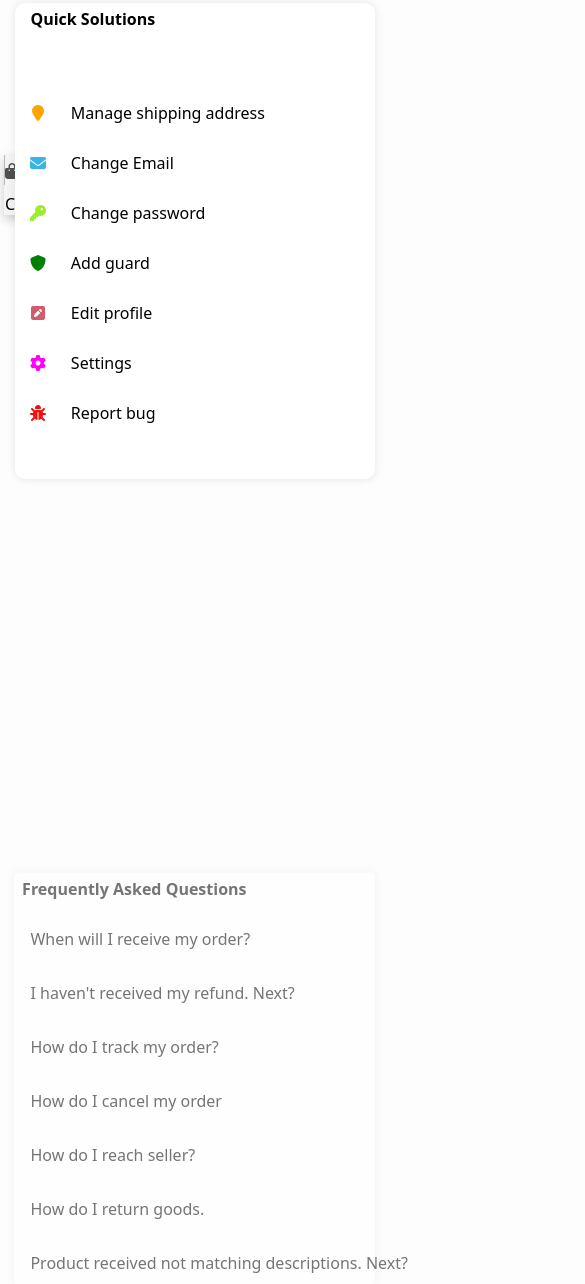
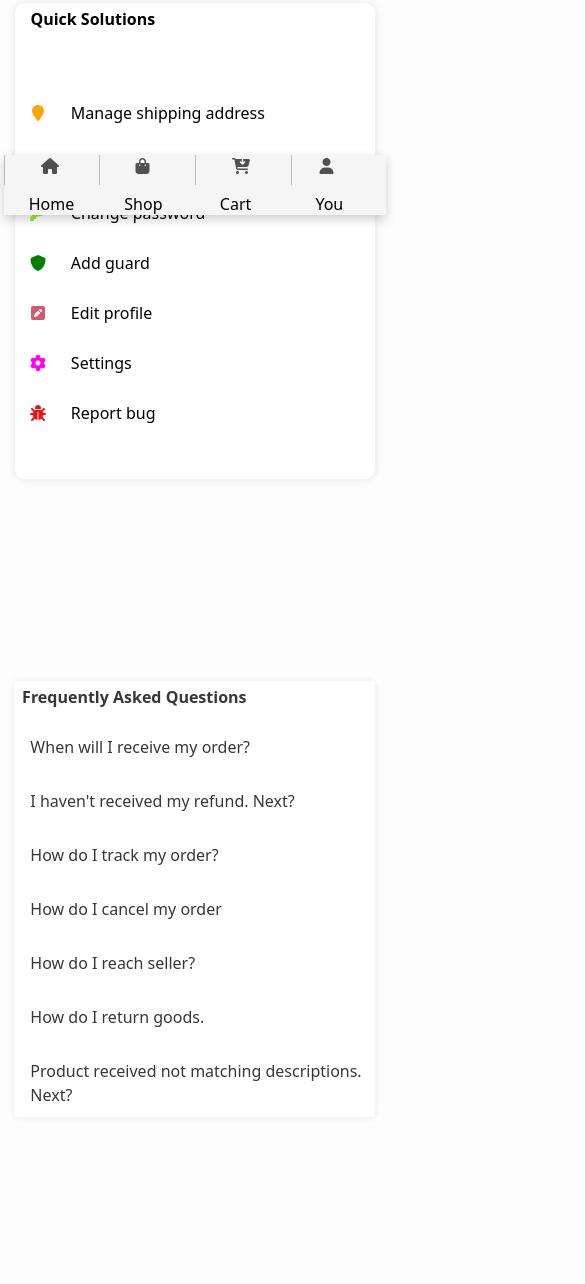
Before and after one commit to MalowaMichael/P-Way, a website: page public/help.html in a window 390 px wide. Shown: the part 629-1913 px from the top of the page, 585 px wide, since content can reach past the window. After the commit the page ends 1746 px from the top, so only its background shows below. Drawn offline with Linux system fonts and the light colour scheme.

Commit message:
Update help page

```diff
--- a/public/css/help.css
+++ b/public/css/help.css
@@ -365,7 +365,7 @@
                       }
 
                       .questions-container {
-                        animation: moveFromBottom 4s ease-out;
+                        animation: moveFromBottom 2.5s ease-out;
                         animation-delay: 3.5s; /* Delay to make the sequence smoother */
                         opacity: 0; /* Start hidden */
                         animation-fill-mode: forwards; /* Ensures the animation stays in its end position */
@@ -430,12 +430,12 @@
                           bottom: 0;
                           right: 0;
                           left: 0;
-                          width: 98%;
                           margin-right: 1%;
                           margin-left: 1%;
                         }
                         .nav-bar-tabs{
-                          width: 50%;
+                          width: 100%;
+
                           height: 60px;
                           display: grid;
                           grid-template-columns: repeat(4, 1fr); /* 4 equal columns */
@@ -446,6 +446,24 @@
                           box-shadow: 0 4px 10px rgba(0, 0, 0, 0.2);
 
                         }
+                        div.icon-container i#home{
+                          transform: translateX(200%);
+                        }
+                        div.icon-container i#shopping-bag{
+                          transform: translateX(250%);
+                        }
+
+                        div.icon-container i#cart{
+                          transform: translateX(200%);
+                        }
+
+                        div.icon-container i#user{
+                          transform: translateX(200%);
+                        }
+                        p.icon-text{
+                          transform: translateX(250%);
+                        }
+
                         /*Searchbar stylings*/
                         div.help-searchbar{
                           width: 96%;
@@ -510,7 +528,7 @@
                           display: grid;
                           position: relative;
                           grid-template-columns: repeat(1, 1fr); /* 1  columns */
-                          z-index: 1000;
+                          z-index: -1;
 
                         }
                         .topics-container div.topics{
@@ -528,7 +546,7 @@
                           margin-bottom: 4%;
                           grid-template-columns: repeat(1, 1fr);
                           position: relative;
-                          z-index: 1000;
+                          z-index: -1;
 
                         }
                         .general-solutions-container div{
@@ -544,23 +562,23 @@
                         }
 
 
-                        .questions-container {
-                          width: 94%;
+                        div.questions-container {
+                          max-width: 94%;
                           margin-left: 1.5%;
-                          display: grid;
-                          margin-bottom: 2%;
-                          grid-template-columns: repeat(1, 1fr);
                           position: relative;
-                          z-index: 1001;
+                          z-index: -1;
+
 
                         }
                         .questions-container div.faq-container{
                           display: grid;
                           grid-template-columns: repeat(1, 1fr);
+                          margin-right: 1%;
+
                         }
                         div.faq-container div{
-                          width: 200%;
+                          width: 100%;
                           line-height: 1.5;
-                          background-color: salmon;
+                          background-color: blue;
                         }
                       }
--- a/public/help.html
+++ b/public/help.html
@@ -28,24 +28,24 @@
       <div class = 'bottom-nav'>
         <div class = "nav-bar-tabs">
           <div  class = "icon-container">
-            <i onclick = "windows.location.html = 'categories.html'" id = "shopping-bag" class="fa fa-shopping-bag" aria-hidden="true"></i>
-            <p class = "icon-text">Categories</p>
+            <i onclick = "windows.location.html = 'index.html'" id = "home" class="fa fa-home" aria-hidden="true"></i>
+            <p class = "icon-text">Home</p>
 
           </div>
           <div id = 'user-account-icon' class = 'icon-container'>
-            <i onclick = 'window.location.href = "account.html"' id = 'user' class="fa fa-user-circle" aria-hidden="true"></i>
-            <p class = 'icon-text'>Account</p>
+            <i onclick = 'window.location.href = "categories.html"' id = 'shopping-bag' class="fa fa-shopping-bag" aria-hidden="true"></i>
+            <p class = 'icon-text'>Shop</p>
 
           </div>
           <div class = "icon-container">
-            <i onclick = "window.location.href = 'wishlist.html'" id = 'wishlist' class="fa fa-heart" aria-hidden="true"></i>
-            <p class = "icon-text">Wishlist</p>
+            <i onclick = "window.location.href = 'cart.html'" id = 'cart' class="fa fa-cart-arrow-down" aria-hidden="true"></i>
+            <p id = "cart" class = "icon-text">Cart</p>
 
           </div>
 
           <div class = "icon-container">
-            <i onclick = "window.location.href ='cart.html'" id = 'cart' class="fa fa-cart-arrow-down" aria-hidden="true"></i>
-            <p class = "icon-text">Cart</p>
+            <i onclick = "window.location.href ='account.html'" id = 'user' class="fa fa-user" aria-hidden="true"></i>
+            <p class = "icon-text">You</p>
 
           </div>
         </div>
```
